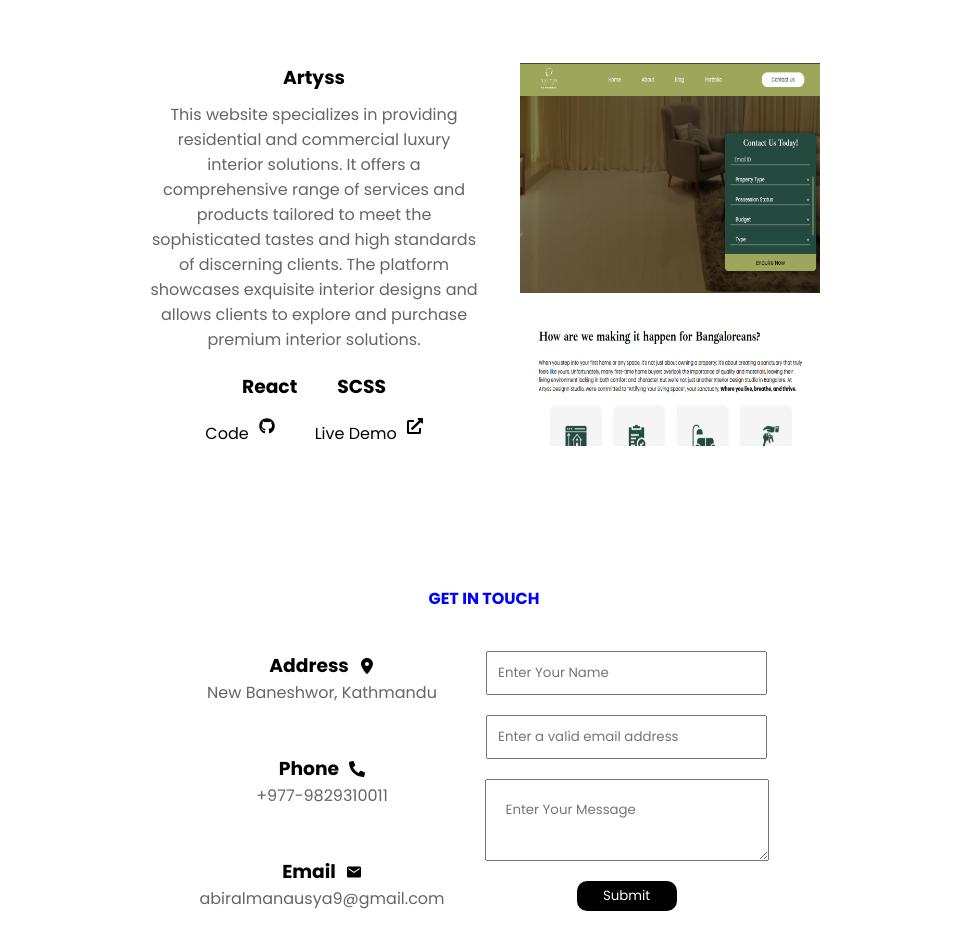
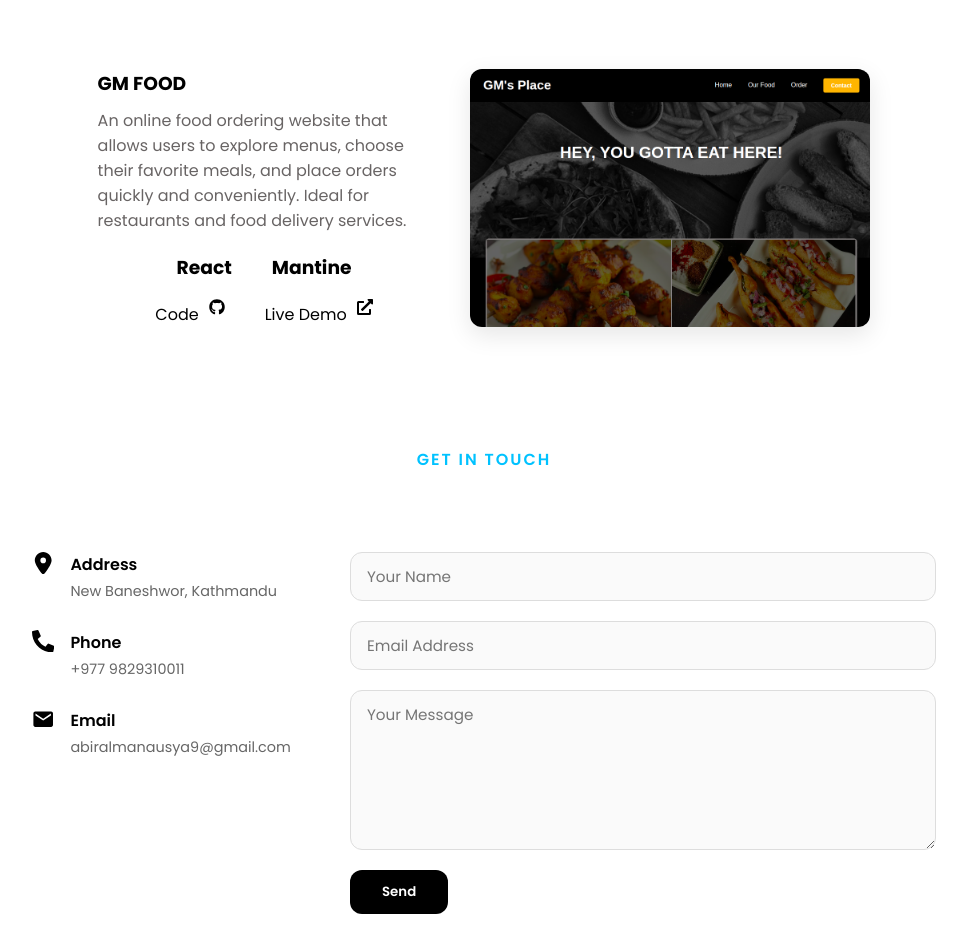
Before and after one commit to SanjeevRoyy/myPortfolio, a React (Vite) app: page / in a window 1280 px wide. Shown: the part 1800-2752 px from the top of the page, without its empty margins (156-1123 px from the left). Built offline with nearby package versions, Linux system fonts and the light colour scheme; a web font is replaced by a local one.

Commit message:
added new projects

```diff
--- a/src/pages/Contact.jsx
+++ b/src/pages/Contact.jsx
@@ -5,7 +5,7 @@
 import { IoMdMail } from "react-icons/io";
 
 const Contact = () => {
-  const form = useRef();
+  const form = useRef(null);
   const [successMessage, setSuccessMessage] = useState("");
   const [errorMessage, setErrorMessage] = useState("");
 
@@ -31,79 +31,84 @@
 
   const sendEmail = (e) => {
     e.preventDefault();
+    if (!validateForm()) return;
 
-    if (validateForm()) {
     emailjs
       .sendForm("service_ri1hxne", "template_4fgqwoe", form.current, {
         publicKey: "vPU6zmxt3tS6MWxoh",
       })
       .then(
         () => {
-            console.log("SUCCESS!");
-            form.current.reset();
+          form.current.reset(); // No need for ! in JS
           setSuccessMessage("Message sent successfully!");
-            setTimeout(() => {
-              setSuccessMessage("");
-            }, 5000); // Clear the message after 5 seconds
+          setTimeout(() => setSuccessMessage(""), 5000);
         },
-          (error) => {
-            console.log("FAILED...", error.text);
+        () => {
           setErrorMessage("Failed to send the message. Please try again.");
-            setTimeout(() => {
-              setErrorMessage("");
-            }, 5000); // Clear the message after 5 seconds
+          setTimeout(() => setErrorMessage(""), 5000);
         }
       );
-    }
   };
+  return (
+    <section id="contact" className="contact">
+      {successMessage && (
+        <div className="notification success">{successMessage}</div>
+      )}
+      {errorMessage && <div className="notification error">{errorMessage}</div>}
 
-  return (
-    <div id="contact" className="ContactDiv">
-      {successMessage && <div className="notification success">{successMessage}</div>}
-      {errorMessage && <div className="notification error">{errorMessage}</div>}
-      <h4 style={{ color: "blue",textAlign:"center" }}>GET IN TOUCH</h4>
-      <div className="ContactSection">
-        <div className="Details">
+      <h4 className="contact__subtitle">GET IN TOUCH</h4>
+
+      <div className="contact__card">
+        {/* ────── left column ────── */}
+        <div className="contact__details">
+          <div className="contact__item">
+            <FaLocationDot className="contact__icon" />
             <div>
-            <div className="AddressSection">
               <h3>Address</h3>
-              <FaLocationDot />
-            </div>
               <p>New Baneshwor, Kathmandu</p>
             </div>
+          </div>
+          <div className="contact__item">
+            <FaPhoneAlt className="contact__icon" />
             <div>
-            <div className="AddressSection">
               <h3>Phone</h3>
-              <FaPhoneAlt />
+              <p>+977 9829310011</p>
             </div>
-            <p>+977-9829310011</p>
           </div>
+          <div className="contact__item">
+            <IoMdMail className="contact__icon" />
             <div>
-            <div className="AddressSection">
               <h3>Email</h3>
-              <IoMdMail />
-            </div>
               <p>abiralmanausya9@gmail.com</p>
             </div>
           </div>
-        <form ref={form} onSubmit={sendEmail}>
-          <div className="ContactForm">
-            <input name="to_name" type="text" placeholder="Enter Your Name" />
+        </div>
+
+        {/* ────── right column ────── */}
+        <form ref={form} onSubmit={sendEmail} className="contact__form">
+          <input
+            name="to_name"
+            type="text"
+            placeholder="Your Name"
+            className="input"
+          />
           <input
             name="from_name"
-              type="text"
-              placeholder="Enter a valid email address"
+            type="email"
+            placeholder="Email Address"
+            className="input"
           />
           <textarea
             name="message"
-              type="text"
-              placeholder="Enter Your Message"
+            placeholder="Your Message"
+            className="textarea"
           />
-            <button type="submit">Submit</button>
-          </div>
+          <button type="submit" className="btn">
+            Send
+          </button>
         </form>
       </div>
-    </div>
+    </section>
   );
 };
 
--- a/src/pages/Portfolio.jsx
+++ b/src/pages/Portfolio.jsx
@@ -1,7 +1,26 @@
 import React from "react";
+import { FaExternalLinkAlt, FaGithub } from "react-icons/fa";
 
-import { FaExternalLinkAlt } from "react-icons/fa";
-import { FaGithub } from "react-icons/fa";
+const projects = [
+  {
+    title: "WEB CREATION",
+    description:
+      "A professional company website designed to showcase services, build brand presence, and engage potential clients. It provides essential business information and a modern user experience to create trust and drive conversions.",
+    tech: ["React", "SCSS"],
+    codeLink: "https://github.com/SanjeevRoyy/Cweb",
+    liveLink: "https://cweb-ten.vercel.app/",
+    image: "img/cweb.png",
+  },
+  {
+    title: "GM FOOD",
+    description:
+      "An online food ordering website that allows users to explore menus, choose their favorite meals, and place orders quickly and conveniently. Ideal for restaurants and food delivery services.",
+    tech: ["React", "Mantine"],
+    codeLink: "https://github.com/SanjeevRoyy/food-web",
+    liveLink: "https://food-web-phi-three.vercel.app/",
+    image: "img/food.png",
+  },
+];
 
 const Portfolio = () => {
   return (
@@ -14,27 +33,34 @@
           </h2>
         </div>
       </div>
-      <div className="ProjectSection">
-        <img src="img/ecommerce.png" alt="" />
+
+      {projects.map((project, index) => (
+        <div
+          key={index}
+          className={`ProjectSection ${index % 2 !== 0 ? "MarginUp" : ""}`}
+        >
+          {index % 2 === 0 ? (
+            <>
+              <img src={project.image} alt={project.title} />
               <div className="ProjectDetails">
-          <h3>Ecommerce Website </h3>
-          <p>
-            This is an e-commerce platform designed to provide users with a
-            seamless online shopping experience for clothing. Our website allows
-            users to browse, select, and purchase a wide range of clothing
-            items, all from the comfort of their own homes..
-          </p>
+                <h3 style={{ fontSize: "24px", fontWeight: "600" }}>
+                  {project.title}
+                </h3>
+                <p>{project.description}</p>
+
                 <div className="Technology">
-            <h3>React</h3>
-            <h3>SCSS</h3>
+                  {project.tech.map((tech, i) => (
+                    <h3 key={i}>{tech}</h3>
+                  ))}
                 </div>
                 <div className="Links">
                   <div className="SameLinks">
                     <p style={{ color: "black" }}>Code</p>
                     <a
                       style={{ color: "black" }}
-                href="https://github.com/SanjeevRoyy/Ecommerce"
-                target="blank"
+                      href={project.codeLink}
+                      target="_blank"
+                      rel="noopener noreferrer"
                     >
                       <FaGithub />
                     </a>
@@ -43,38 +69,34 @@
                     <p style={{ color: "black" }}>Live Demo</p>
                     <a
                       style={{ color: "black" }}
-                href="https://ecommerce-one-jade-91.vercel.app/"
-                target="blank"
+                      href={project.liveLink}
+                      target="_blank"
+                      rel="noopener noreferrer"
                     >
                       <FaExternalLinkAlt />
                     </a>
                   </div>
                 </div>
               </div>
-      </div>
-
-      <div className="ProjectSection MarginUp">
+            </>
+          ) : (
+            <>
               <div className="ProjectDetails">
-          <h3>Artyss</h3>
-          <p>
-            This website specializes in providing residential and commercial
-            luxury interior solutions. It offers a comprehensive range of
-            services and products tailored to meet the sophisticated tastes and
-            high standards of discerning clients. The platform showcases
-            exquisite interior designs and allows clients to explore and
-            purchase premium interior solutions.
-          </p>
+                <h3>{project.title}</h3>
+                <p>{project.description}</p>
                 <div className="Technology">
-            <h3>React</h3>
-            <h3>SCSS</h3>
+                  {project.tech.map((tech, i) => (
+                    <h3 key={i}>{tech}</h3>
+                  ))}
                 </div>
                 <div className="Links">
                   <div className="SameLinks">
                     <p style={{ color: "black" }}>Code</p>
                     <a
                       style={{ color: "black" }}
-                href="https://github.com/SanjeevRoyy/office_work"
-                target="blank"
+                      href={project.codeLink}
+                      target="_blank"
+                      rel="noopener noreferrer"
                     >
                       <FaGithub />
                     </a>
@@ -83,16 +105,20 @@
                     <p style={{ color: "black" }}>Live Demo</p>
                     <a
                       style={{ color: "black" }}
-                href="https://artyss-final.vercel.app/"
-                target="blank"
+                      href={project.liveLink}
+                      target="_blank"
+                      rel="noopener noreferrer"
                     >
                       <FaExternalLinkAlt />
                     </a>
                   </div>
                 </div>
               </div>
-        <img src="img/artyss.png" alt="" />
+              <img src={project.image} alt={project.title} />
+            </>
+          )}
         </div>
+      ))}
     </>
   );
 };
--- a/src/scss/pages/home/_about.scss
+++ b/src/scss/pages/home/_about.scss
@@ -8,7 +8,7 @@
   @media only screen and (max-width: 800px) {
     flex-direction: column-reverse;
     padding: 20px;
-    text-align: center;
+    // text-align: center;
     justify-content: center;
     margin-top: 40px;
     img {
--- a/src/scss/pages/home/_contact.scss
+++ b/src/scss/pages/home/_contact.scss
@@ -1,88 +1,136 @@
-.ContactDiv {
-  margin-top: 140px;
-  @media only screen and (max-width:800px){
+/* ===== contact section root ===== */
+.contact {
+  margin-top: 120px;
+  padding-inline: 1rem;
+
+  @media (max-width: 800px) {
     margin-top: 40px;
   }
 }
-.Details {
+
+/* subtitle */
+.contact__subtitle {
+  text-align: center;
+  color: #00c2ff;          // accent from your palette
+  letter-spacing: 2px;
+  font-weight: 600;
+  margin-bottom: 2rem;
+}
+
+/* main card */
+.contact__card {
+  display: flex;
+  gap: 3rem;
+  justify-content: center;
+  padding: 3rem;
+  border-radius: 1.5rem;
+  background: #fff;
+  // box-shadow: 0 12px 40px rgba(0, 0, 0, 0.06);
+  max-width: 1000px;
+  margin-inline: auto;
+
+  @media (max-width: 800px) {
+    flex-direction: column-reverse;
+    padding: 2rem 1.25rem;
+  }
+}
+
+/* left column (details) */
+.contact__details {
   display: flex;
   flex-direction: column;
-  justify-content: space-between;
-  gap: 20px;
-  text-align: center;
+  gap: 1.75rem;
+  min-width: 270px;
 
+  h3 {
+    margin: 0;
+    font-size: 1rem;
+    font-weight: 600;
+  }
   p {
-    color: rgb(104, 100, 100);
+    margin: 0.25rem 0 0;
+    color: #666;
+    font-size: 0.9rem;
+  }
+}
+
+.contact__item {
+  display: flex;
+  gap: 1rem;
+  align-items: flex-start;
+}
+
+.contact__icon {
+  flex-shrink: 0;
+  font-size: 1.4rem;
+  color: #000000;          // primary accent
+}
+
+/* right column (form) */
+.contact__form {
+  display: flex;
+  flex-direction: column;
+  gap: 1.25rem;
+  flex: 1;
+
+  .input,
+  .textarea {
+    width: 100%;
+    padding: 0.75rem 1rem;
+    font-size: 0.95rem;
+    border: 1px solid #ddd;
+    border-radius: 0.75rem;
+    background: #fafafa;
+    transition: border 0.25s;
+    resize: vertical;
   }
 
+  .input:focus,
+  .textarea:focus {
+    outline: none;
+    border-color: #00c2ff;
+  }
 
-}
-.AddressSection {
-  display: flex;
-  align-items: center;
-  justify-content: center;
-  gap: 10px;
-}
-.ContactForm {
-  display: flex;
-  flex-direction: column;
-  gap: 20px;
-  align-items: center;
-  input {
-    padding: 10px;
+  .textarea {
+    min-height: 160px;
   }
-  textarea {
-    padding: 20px;
-  }
-  button {
+
+  .btn {
+    align-self: flex-start;
+    padding: 0.75rem 2rem;
+    background: #000000;
+    color: #fff;
+    border: none;
+    border-radius: 0.75rem;
+    font-weight: 600;
     cursor: pointer;
-    border: none;
-    border-radius: 10px;
-    background: black;
-    padding: 5px;
-    width: 100px;
-    color: white;
-  }
-  @media only screen and (max-width:800px){
-    width: 100%;
+    transition: background 0.25s, transform 0.25s;
 
-    input{
-      text-decoration-style: none;
-      width: 100%;
+    &:hover {
+      background: #e92b5b;
+      transform: translateY(-2px);
     }
-    textarea{
-      padding: 10px;
-      width:100%;
+    &:active {
+      transform: translateY(0);
     }
   }
 }
-.ContactSection {
-  display: flex;
-  gap: 40px;
-  justify-content: center;
-  padding: 40px;
-  @media only screen and (max-width:800px){
-    padding: 20px;
-    flex-direction: column-reverse;
 
-  }
-}
+/* notification toast */
 .notification {
   position: fixed;
-  top: 10px;
+  top: 1rem;
   left: 50%;
   transform: translateX(-50%);
-  padding: 10px;
-  border-radius: 5px;
-  color: white;
-  text-align: center;
-  z-index: 1000;
+  padding: 0.75rem 1.25rem;
+  border-radius: 0.5rem;
+  color: #fff;
+  font-weight: 500;
+  z-index: 999;
 }
-
 .notification.success {
-  background-color: green;
+  background: #28a745;
 }
-
 .notification.error {
-  background-color: red;
+  background: #dc3545;
 }
--- a/src/scss/pages/home/_portfolio.scss
+++ b/src/scss/pages/home/_portfolio.scss
@@ -10,7 +10,7 @@
     .TextHeading {
       margin-top: 40px;
       width: 100%;
-      h2{
+      h2 {
         font-size: 20px;
       }
     }
@@ -25,23 +25,32 @@
   gap: 40px;
   justify-content: center;
   img {
-    width: 300px;
+    width: 400px;
+    max-height: 260px;
+    object-fit: cover;
+    border-radius: 12px;
+    box-shadow: 0 8px 24px rgba(0, 0, 0, 0.1);
+    transition: transform 0.3s ease, box-shadow 0.3s ease;
+
+    &:hover {
+      transform: scale(1.02);
+      box-shadow: 0 12px 32px rgba(0, 0, 0, 0.15);
+    }
   }
-  @media only screen and (max-width:800px){
+  @media only screen and (max-width: 800px) {
     flex-direction: column;
     padding: 20px;
     align-items: center;
-    img{
+    img {
       width: 100%;
     }
-    .ProjectDetails{
-        width: 100%;
+    .ProjectDetails {
+      width: 100%;
     }
   }
 }
 .ProjectDetails {
   width: 26%;
-  text-align: center;
   p {
     margin-top: 10px;
     color: rgb(104, 100, 100);
@@ -64,9 +73,9 @@
   gap: 10px;
   align-items: center;
 }
-.MarginUp{
+.MarginUp {
   margin-top: 120px;
-  @media only screen and (max-width:800px){
+  @media only screen and (max-width: 800px) {
     margin-top: 40px;
     flex-direction: column-reverse;
   }
```
Also changed, not shown: public/img/cweb.png (added), public/img/food.png (added). Lines whose indentation alone changed are shown as unchanged.
